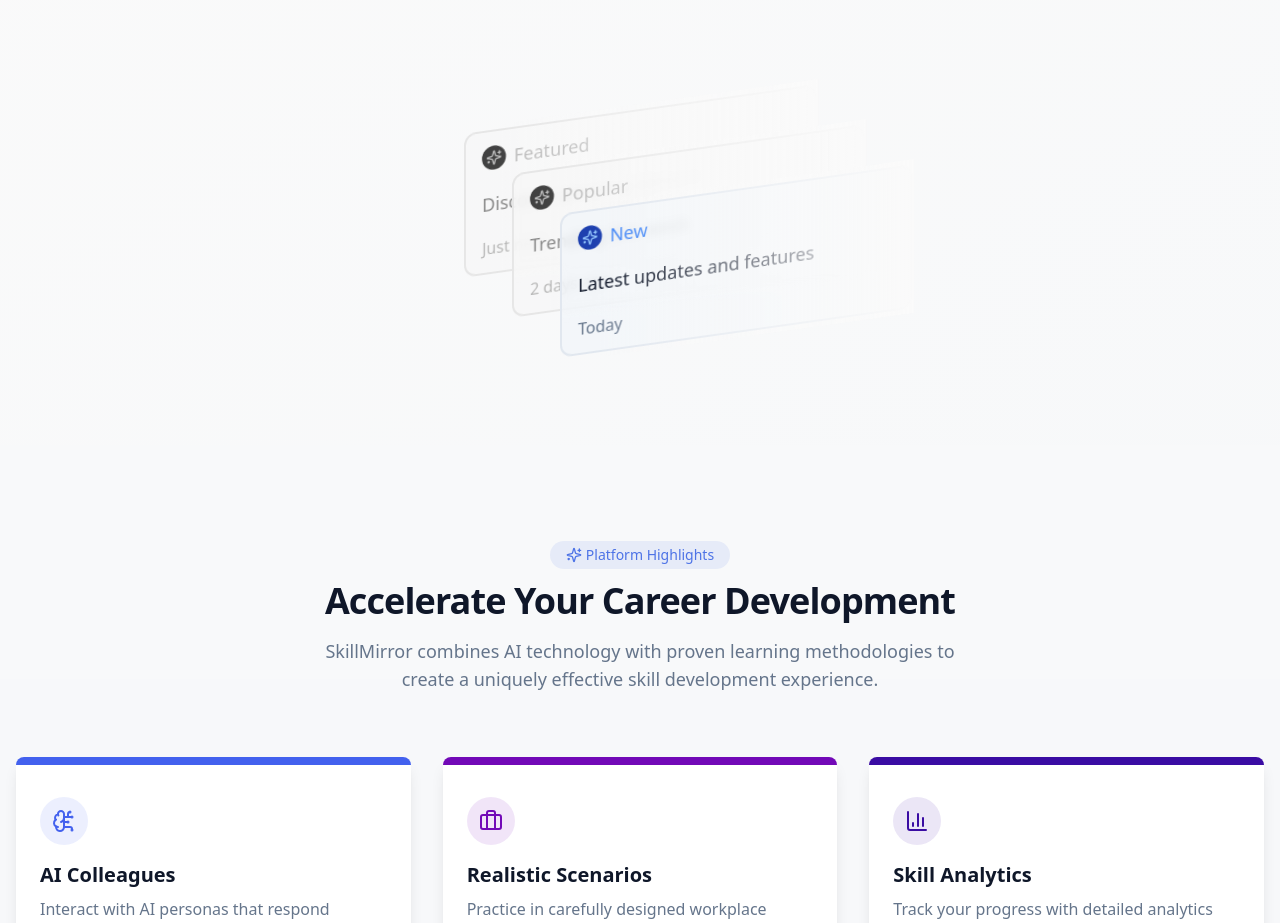
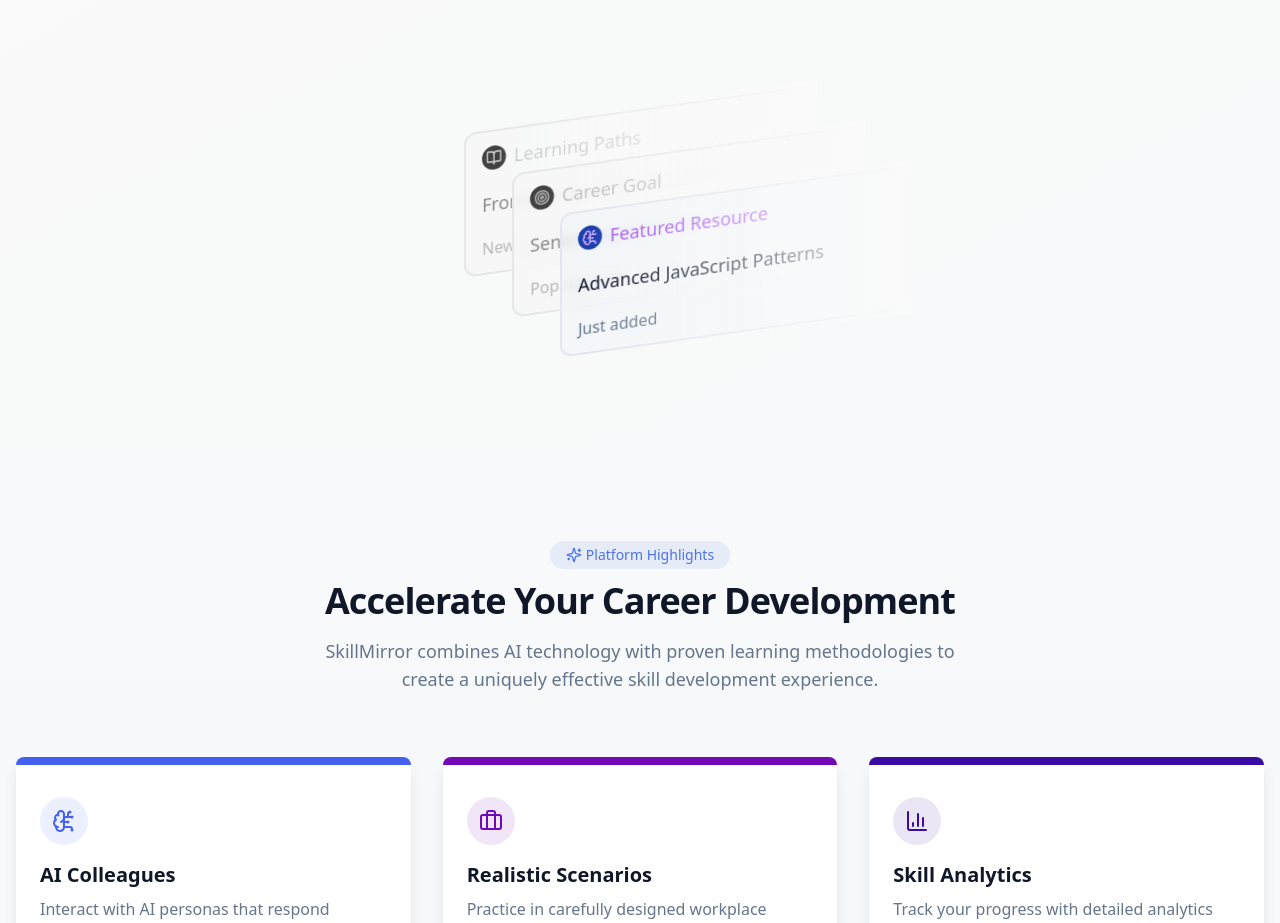
Before and after one commit to FarseenSh/skill-mirror-ai, a React (Vite) app: page / in a window 1280 px wide. Shown: the part 1100-2023 px from the top of the page. Built offline with nearby package versions, Linux system fonts and the light colour scheme.

Commit message:
Update display cards
Update display cards with project-related data.

```diff
--- a/src/components/ui/display-cards-demo.tsx
+++ b/src/components/ui/display-cards-demo.tsx
@@ -2,36 +2,38 @@
 "use client";
 
 import DisplayCards from "@/components/ui/display-cards";
-import { Sparkles } from "lucide-react";
+import { BookOpen, Target, BrainCircuit } from "lucide-react";
+import { sampleResources, sampleLearningPaths, targetRoles } from "@/data/resourcesData";
 
-const defaultCards = [
+// Create cards based on the resources and learning paths data
+const skillMirrorCards = [
   {
-    icon: <Sparkles className="size-4 text-blue-300" />,
-    title: "Featured",
-    description: "Discover amazing content",
-    date: "Just now",
-    iconClassName: "text-blue-500",
-    titleClassName: "text-blue-500",
+    icon: <BookOpen className="size-4 text-green-300" />,
+    title: "Learning Paths",
+    description: sampleLearningPaths[0].title,
+    date: "New pathway",
+    iconClassName: "text-green-500",
+    titleClassName: "text-green-500",
     className:
       "[grid-area:stack] hover:-translate-y-10 before:absolute before:w-[100%] before:outline-1 before:rounded-xl before:outline-border before:h-[100%] before:content-[''] before:bg-blend-overlay before:bg-background/50 grayscale-[100%] hover:before:opacity-0 before:transition-opacity before:duration-700 hover:grayscale-0 before:left-0 before:top-0",
   },
   {
-    icon: <Sparkles className="size-4 text-blue-300" />,
-    title: "Popular",
-    description: "Trending this week",
-    date: "2 days ago",
+    icon: <Target className="size-4 text-blue-300" />,
+    title: "Career Goal",
+    description: targetRoles[0].name,
+    date: "Popular role",
     iconClassName: "text-blue-500",
     titleClassName: "text-blue-500",
     className:
       "[grid-area:stack] translate-x-12 translate-y-10 hover:-translate-y-1 before:absolute before:w-[100%] before:outline-1 before:rounded-xl before:outline-border before:h-[100%] before:content-[''] before:bg-blend-overlay before:bg-background/50 grayscale-[100%] hover:before:opacity-0 before:transition-opacity before:duration-700 hover:grayscale-0 before:left-0 before:top-0",
   },
   {
-    icon: <Sparkles className="size-4 text-blue-300" />,
-    title: "New",
-    description: "Latest updates and features",
-    date: "Today",
-    iconClassName: "text-blue-500",
-    titleClassName: "text-blue-500",
+    icon: <BrainCircuit className="size-4 text-purple-300" />,
+    title: "Featured Resource",
+    description: sampleResources[0].title,
+    date: "Just added",
+    iconClassName: "text-purple-500",
+    titleClassName: "text-purple-500",
     className:
       "[grid-area:stack] translate-x-24 translate-y-20 hover:translate-y-10",
   },
@@ -41,7 +43,7 @@ function DisplayCardsDemo() {
   return (
     <div className="flex min-h-[400px] w-full items-center justify-center py-20">
       <div className="w-full max-w-3xl">
-        <DisplayCards cards={defaultCards} />
+        <DisplayCards cards={skillMirrorCards} />
       </div>
     </div>
   );
```
